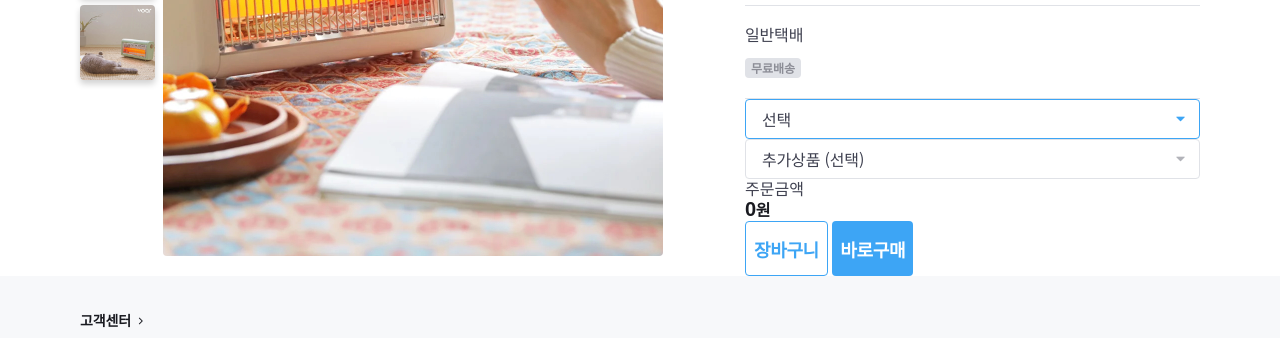
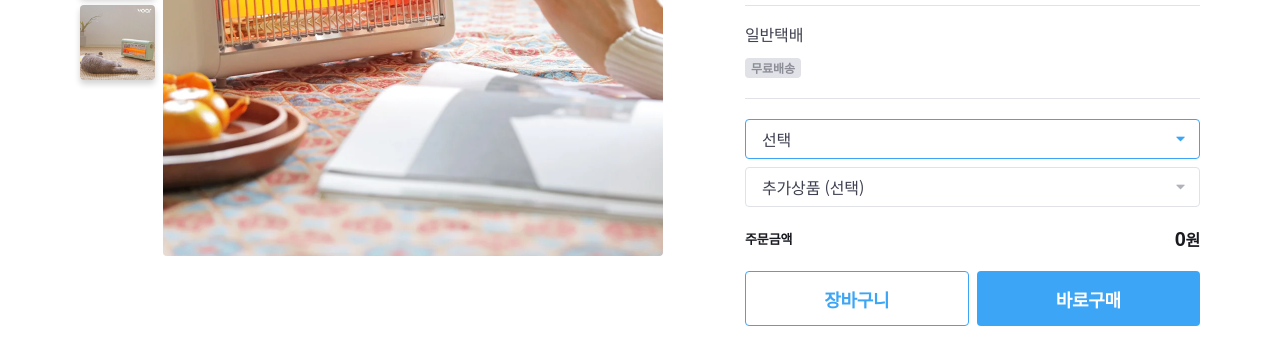
Before and after one commit to munjehun/tomorrow-house, a website: page index.html in a window 1280 px wide. Shown: the part 462-800 px from the top of the page. Drawn offline with nearby package versions, Linux system fonts and the light colour scheme; files that its build step writes are made by us from their sources; files whose address does not match are found by name.

Commit message:
💄 Implement order-form style

```diff
--- /dev/null
+++ b/styles/components/_order-form.scss
@@ -0,0 +1,38 @@
+.order-form {
+  margin-bottom: 40px;
+
+  .order-inputs {
+    margin-bottom: 20px;
+
+    .select-group {
+      margin-bottom: 8px;
+
+      &:last-child {
+        margin-bottom: 0;
+      }
+    }
+  }
+
+  .order-summary {
+    @include flexbox(between);
+    margin-bottom: 20px;
+
+    dt {
+      @include text-style(13, $dark);
+      font-weight: 700;
+    }
+  }
+
+  .button-group {
+    @include flexbox();
+
+    button {
+      width: 50%;
+      margin-right: 8px;
+
+      &:last-child {
+        margin-right: 0;
+      }
+    }
+  }
+}
--- a/styles/components/_product-info.scss
+++ b/styles/components/_product-info.scss
@@ -160,4 +160,8 @@
       }
     }
   }
+
+  @include responsive(D) {
+    margin-bottom: 20px;
+  }
 }
--- a/styles/main.scss
+++ b/styles/main.scss
@@ -67,6 +67,7 @@ p{
 @import './components/breadcrumb';
 @import './components/products-carousel';
 @import './components/product-info';
+@import './components/order-form';
 
 @import './layouts/grids';
 @import './layouts/gnb';
```
